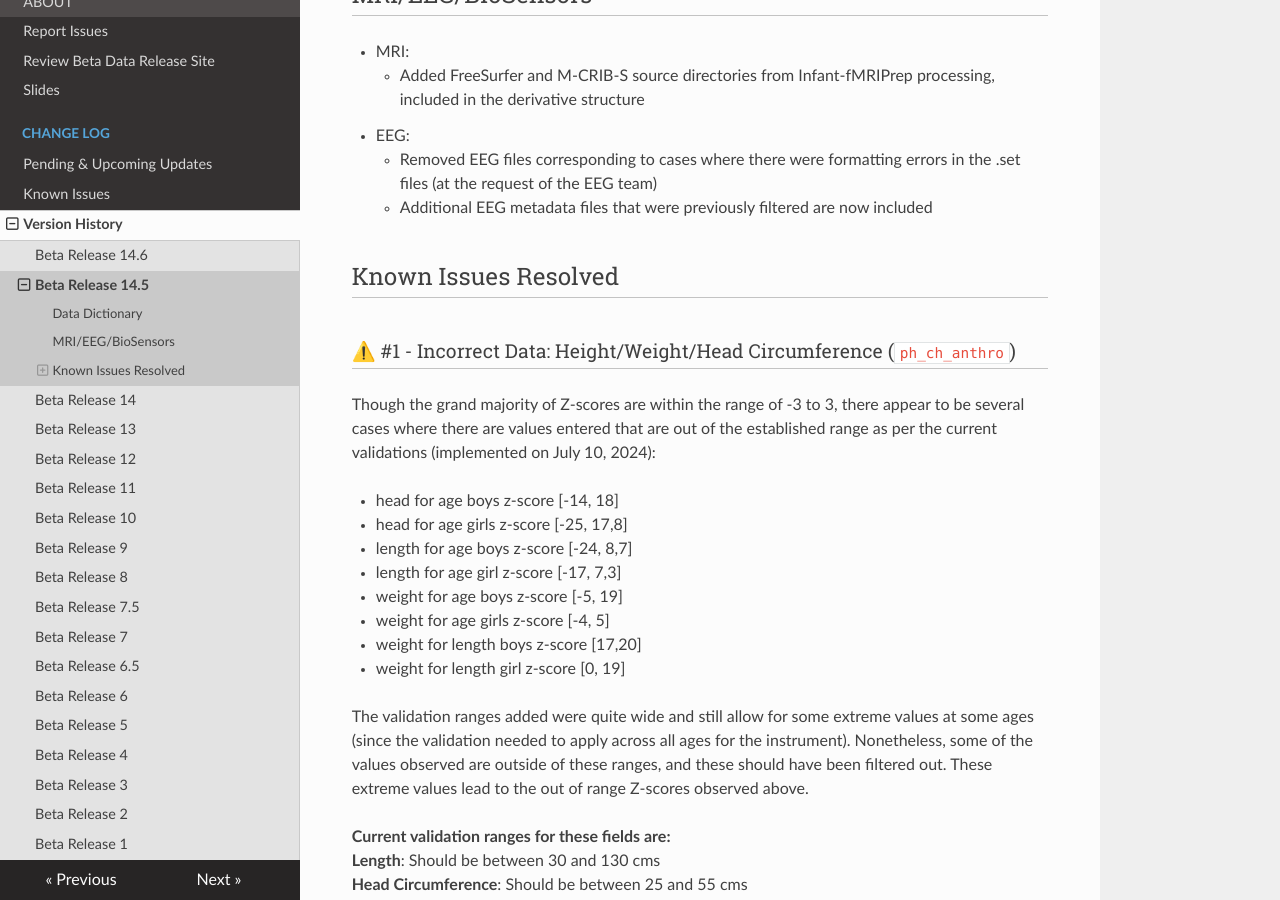
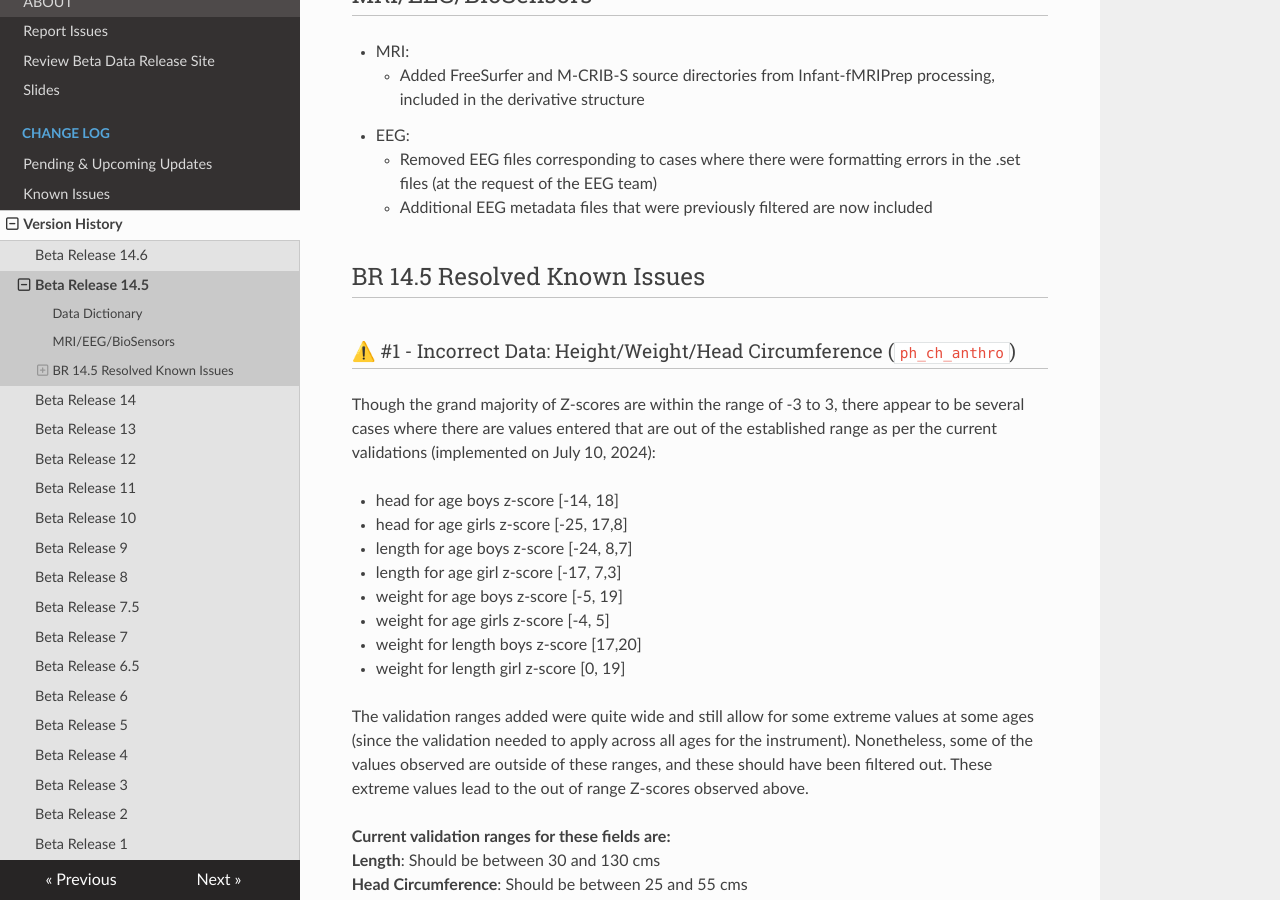
Before and after one commit to DCAN-Labs/hbcd-docs-internal, an MkDocs documentation site: the page built from docs/changelog/versions/BR14.5.md, in a window 1280 px wide and 900 px high, scrolled down 1297 px. Built offline with MkDocs 1.6.1, drawn with Linux system fonts in a browser that asks for light colours; nearby versions of some CDN libraries.

Commit message:
update resolved known issues subsections w/ version number

```diff
--- a/docs/changelog/versions/BR14.5.md
+++ b/docs/changelog/versions/BR14.5.md
@@ -42,7 +42,7 @@
     * Removed EEG files corresponding to cases where there were formatting errors in the .set files (at the request of the EEG team)
     * Additional EEG metadata files that were previously filtered are now included
 
-## Known Issues Resolved
+## BR 14.5 Resolved Known Issues
 ### ⚠️ #1 - Incorrect Data: Height/Weight/Head Circumference (`ph_ch_anthro`)
 Though the grand majority of Z-scores are within the range of -3 to 3, there appear to be several cases where there are values entered that are out of the established range as per the current validations (implemented on July 10, 2024):
 
```
Also changed, not shown: docs/changelog/versions/BR14.6.md (+1 -1 lines).
